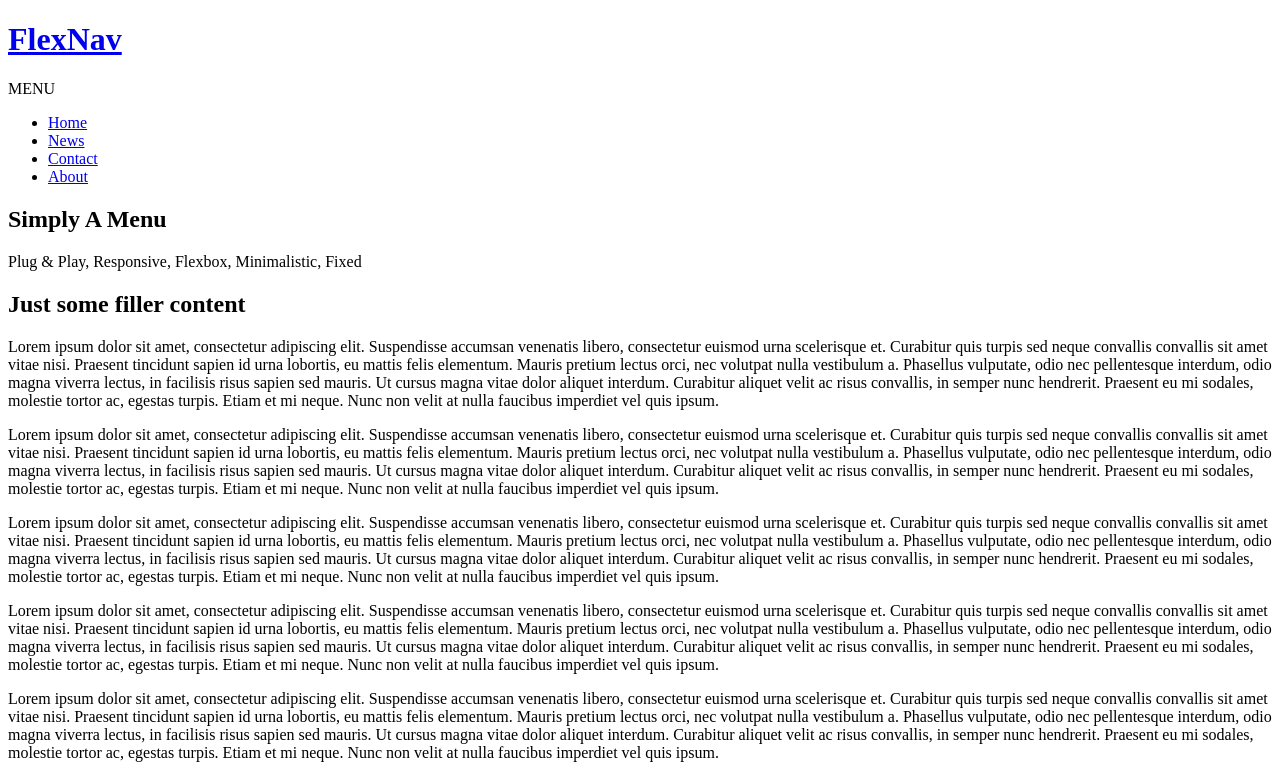
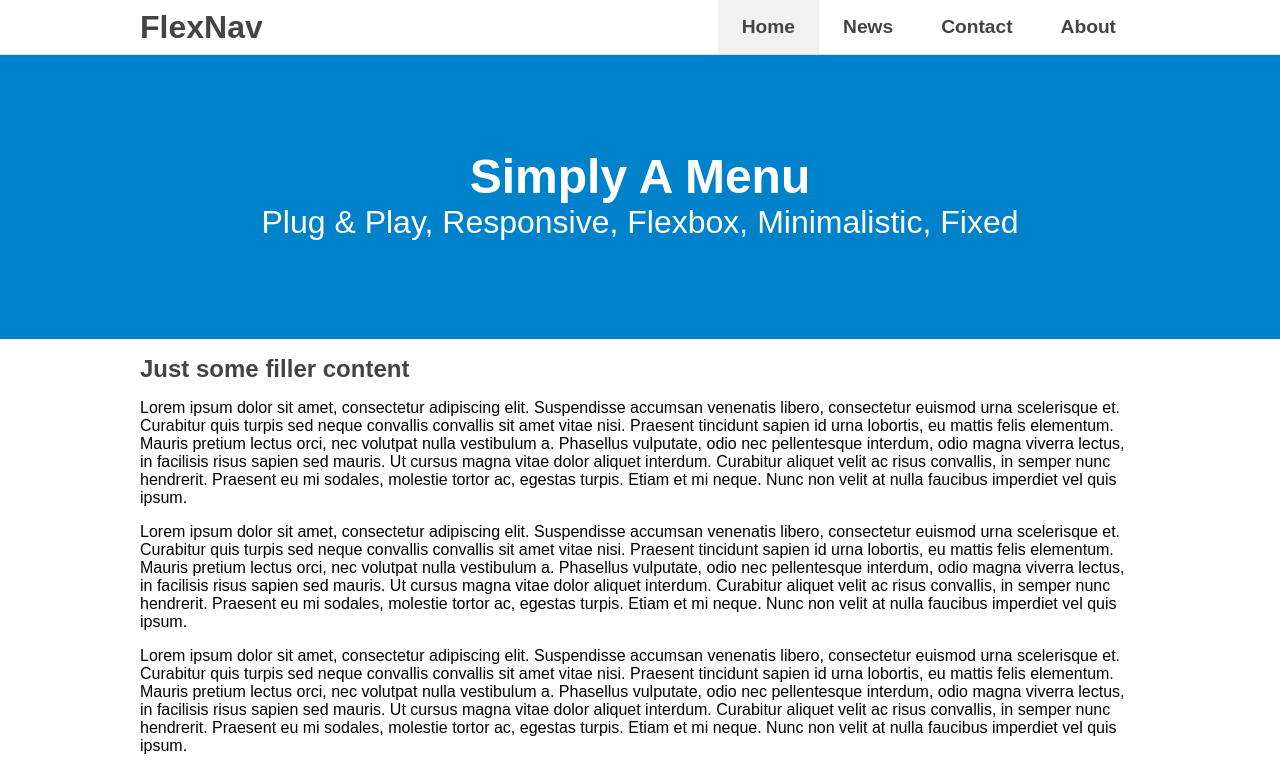
Before and after one commit to awulkan/FlexNav, a plain HTML site: page index.html in a window 1280 px wide. Shown: the top 768 px of the page. Drawn offline with Linux system fonts and the light colour scheme; the site is published under a folder, as on GitHub Pages, so addresses that start at the root find nothing.

Commit message:
Fix: Paths

```diff
--- a/index.html
+++ b/index.html
@@ -4,8 +4,8 @@
     <meta charset="utf-8">
     <title>FlexNav</title>
     <meta name="viewport" content="width=device-width, initial-scale=1">
-    <link rel="stylesheet" type="text/css" href="/css/flexnav.css">
-    <link rel="stylesheet" type="text/css" href="/css/demo.css">
+    <link rel="stylesheet" type="text/css" href="./css/flexnav.css">
+    <link rel="stylesheet" type="text/css" href="./css/demo.css">
   </head>
 
   <body>
@@ -78,7 +78,7 @@
       </article>
     </div>
 
-    <script src="/js/script.js"></script>
+    <script src="./js/script.js"></script>
   </body>
 
 </html>
```
